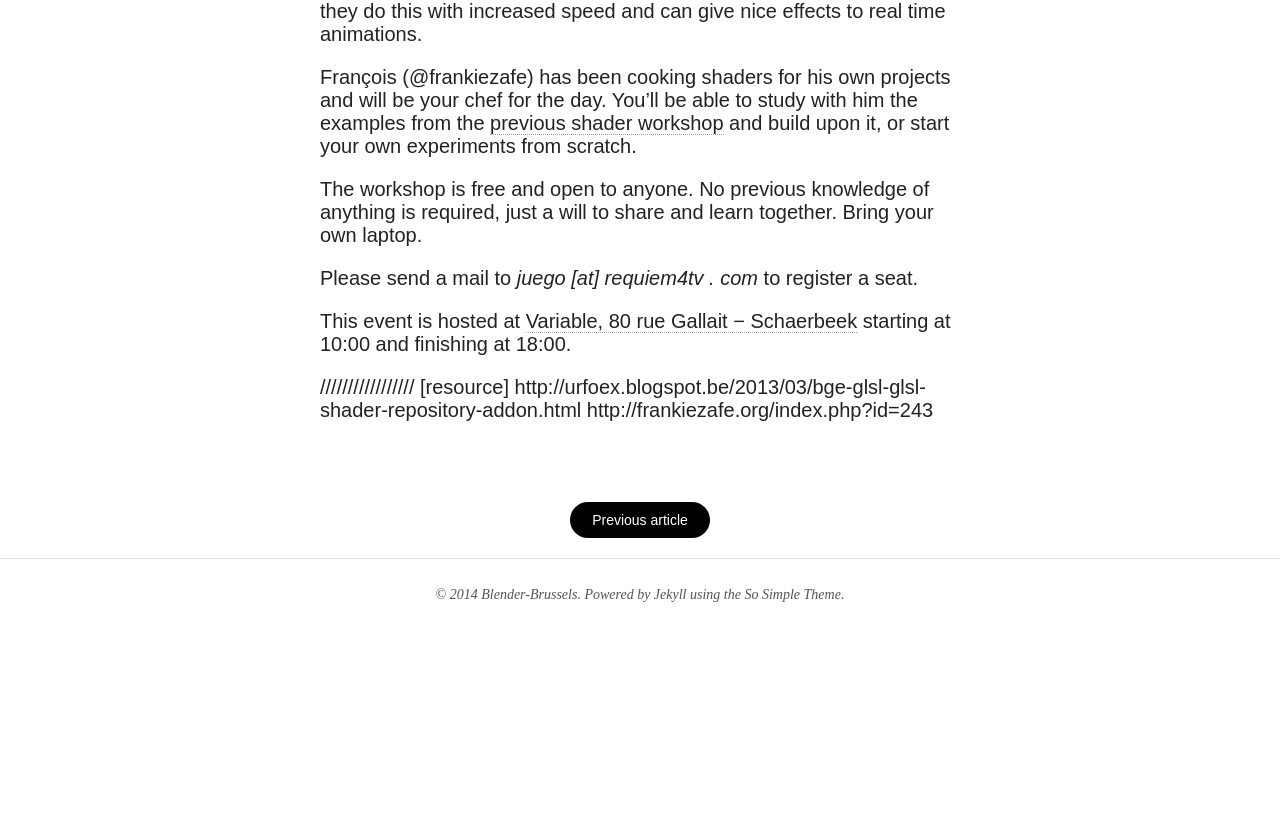
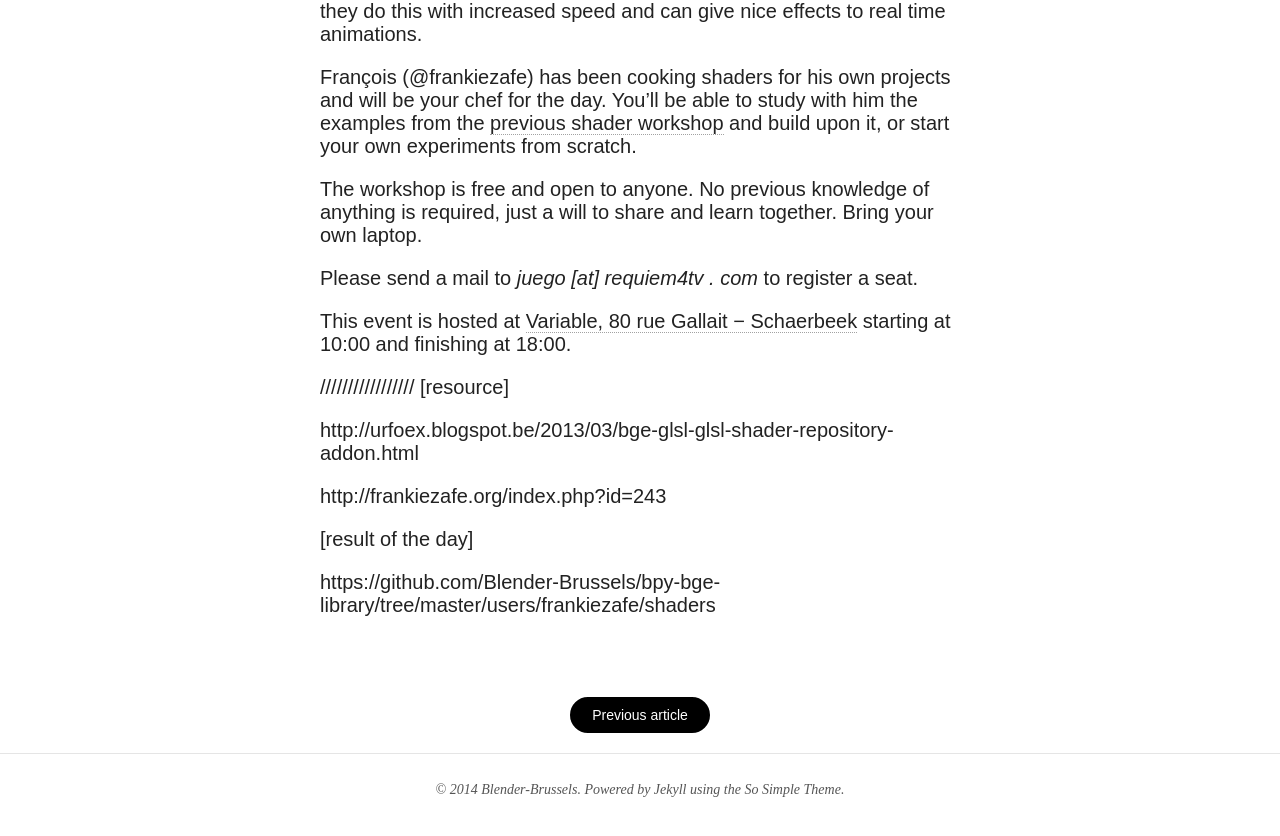
Before and after one commit to Blender-Brussels/blender-brussels.github.io, a Jekyll site: the page built from _posts/2014-06-21-shading-me-softly.md, in a window 1280 px wide and 900 px high, scrolled down 706 px. Shown: the top 836 px of the window. Built offline with Jekyll 4.4.1, drawn with Linux system fonts in a browser that asks for light colours; nearby versions of some CDN libraries; before the commit the page ends 1411 px from its top, so only the background shows below that.

Commit message:
Update 2014-06-21-shading-me-softly.md

```diff
--- a/_posts/2014-06-21-shading-me-softly.md
+++ b/_posts/2014-06-21-shading-me-softly.md
@@ -25,5 +25,11 @@ This event is hosted at [Variable, 80 rue Gallait − Schaerbeek](https://www.op
 
 /////////////////
 [resource]
+
 http://urfoex.blogspot.be/2013/03/bge-glsl-glsl-shader-repository-addon.html
+
 http://frankiezafe.org/index.php?id=243
+
+[result of the day]
+
+https://github.com/Blender-Brussels/bpy-bge-library/tree/master/users/frankiezafe/shaders
```
